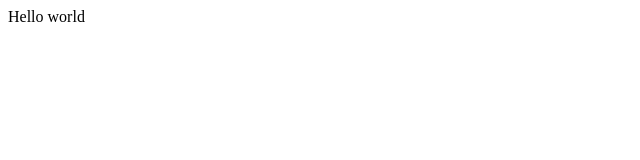
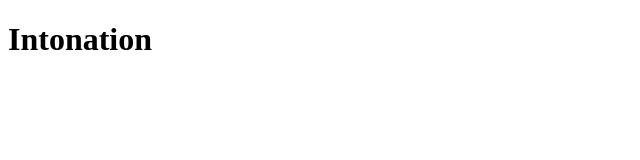
Before and after one commit to johntrytko/intonation, a plain HTML site: page index.html in a window 1280 px wide. Shown: the whole page, without its empty margins (0-640 px from the left). Drawn offline with Linux system fonts and the light colour scheme.

Commit message:
Update index.html

```diff
--- a/index.html
+++ b/index.html
@@ -1,6 +1,22 @@
-<html>
-<header><title>This is title</title></header>
-<body>
-Hello world
-</body>
+<!doctype html>
+<html lang="en">
+
+    <head>
+
+        <meta charset="utf-8">
+        <meta http-equiv="X-UA-Compatible" content="IE=edge">
+        <meta name="viewport" content="width=device-width, initial-scale=1">
+        <meta name="description" content="">
+        <meta name="author" content="">
+
+        <title>Intonation</title>
+
+    </head>
+
+    <body>
+
+        <h1>Intonation</h1>
+
+    </body>
+
 </html>
```
